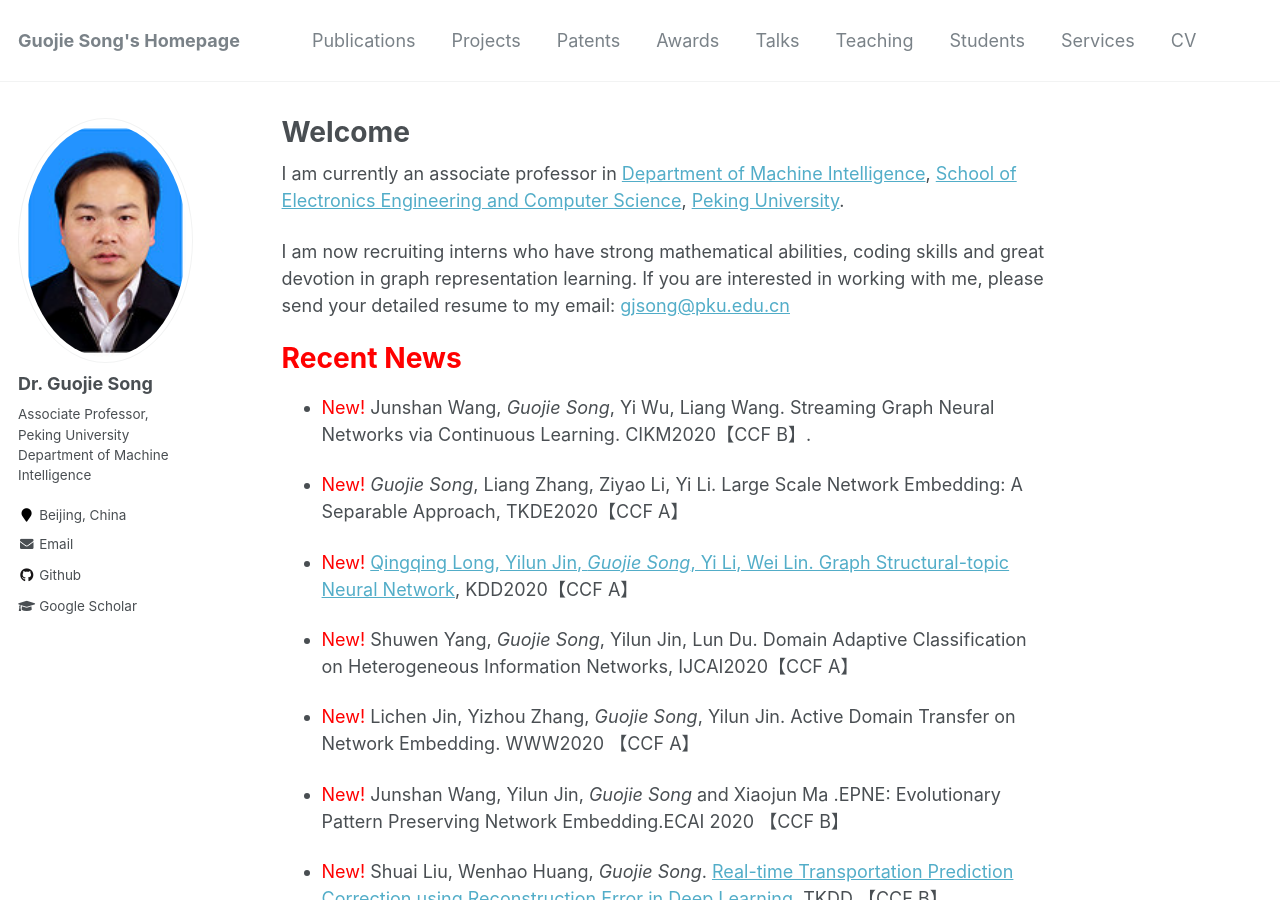
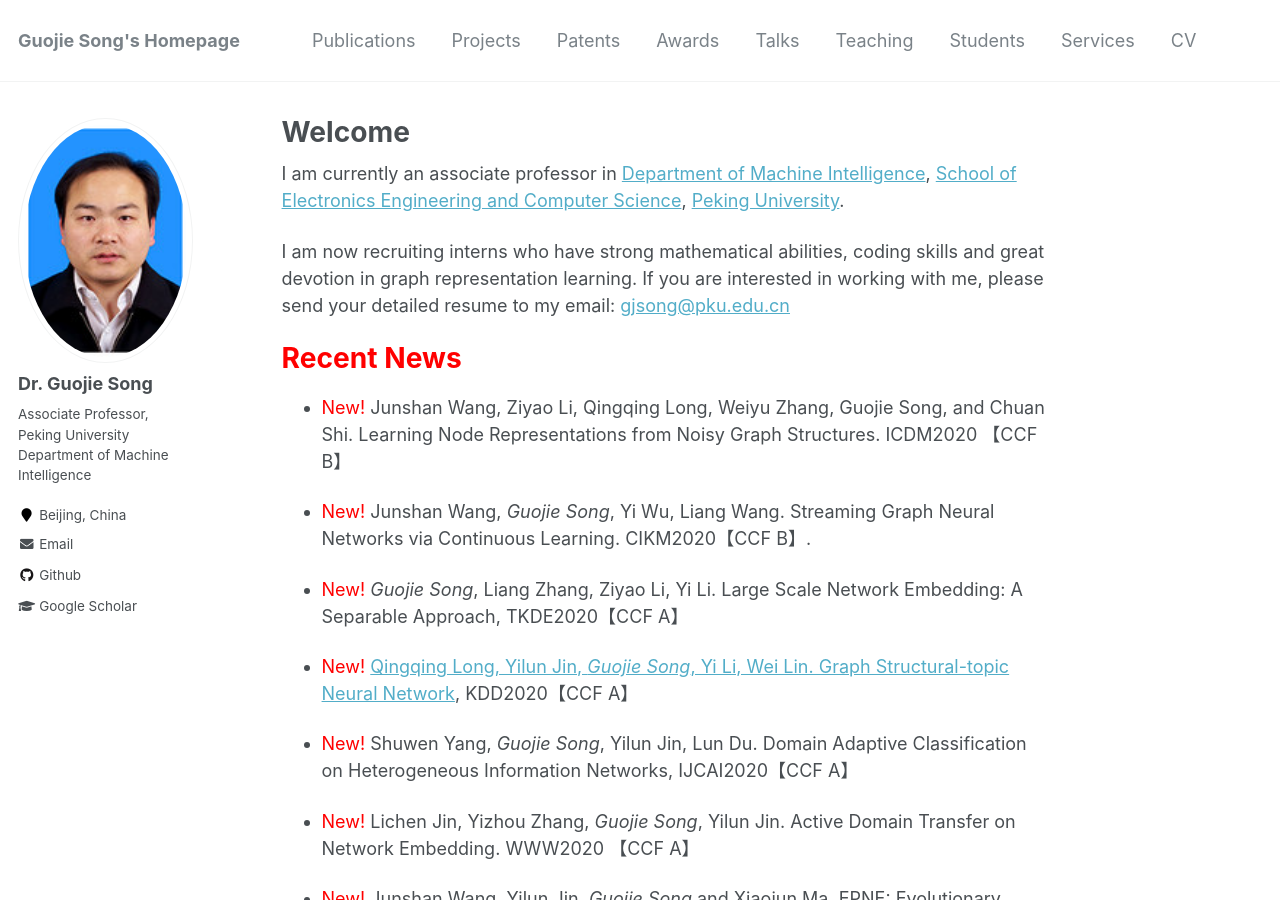
Before and after one commit to gjsong-pku/gjsong-pku.github.io, a Jekyll site: the page built from _pages/about.md, in a window 1280 px wide and 900 px high. Built offline with Jekyll 4.4.1, drawn with Linux system fonts in a browser that asks for light colours.

Commit message:
Update about.md

```diff
--- a/_pages/about.md
+++ b/_pages/about.md
@@ -15,6 +15,8 @@ I am now recruiting interns who have strong mathematical abilities, coding skill
 
 <span style='color:red'>Recent News</span>
 ======
+- <span style="color:red">New!</span> Junshan Wang, Ziyao Li, Qingqing Long, Weiyu Zhang, Guojie Song, and Chuan Shi. Learning Node Representations from Noisy Graph Structures.  ICDM2020 【CCF B】
+
 - <span style="color:red">New!</span> Junshan Wang, *Guojie Song*, Yi Wu, Liang Wang. Streaming Graph Neural Networks via Continuous Learning. CIKM2020【CCF B】.
 
 - <span style="color:red">New!</span> *Guojie Song*, Liang Zhang, Ziyao Li, Yi Li. Large Scale Network Embedding: A Separable Approach, TKDE2020【CCF A】
```
